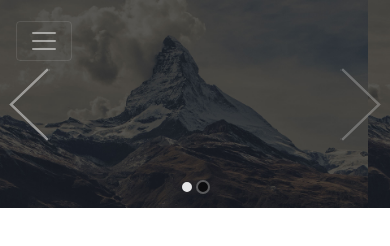
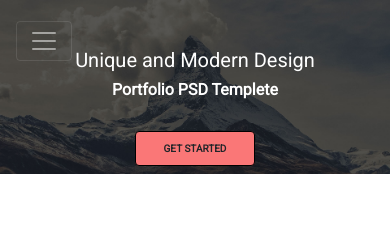
Before and after one commit to Maryasych/Waxom, a plain HTML site: page index.html in a window 390 px wide. Drawn offline with nearby package versions, Linux system fonts and the light colour scheme.

Commit message:
mobile ver

```diff
--- a/css/main.css
+++ b/css/main.css
@@ -3,12 +3,7 @@ font-family: 'Raleway', sans-serif;
 font-family: 'Montserrat', sans-serif;
 font-family: 'Roboto', sans-serif;
 }
-.slider{
-    background-image: url(../img/slider.jpg);
-    background-color: gray;
-    background-size: cover;
-    min-height: 1024px;
-}
+
 .navbar{
     font-size: .7rem;
     margin-top: 1.2em;
@@ -57,12 +52,17 @@ font-family: 'Roboto', sans-serif;
 }
 .carousel-caption{
     font-family: 'Raleway', sans-serif;
-    bottom: 35%;
+    bottom: 30%;
 }
 .user-btn{
     background-color: rgb(250, 119, 119);
     border: 1px solid #000;
-    color: #fff;
     font-size: 10px;
     padding: 9px 28px;
 }
+.slider{
+    background: url(../img/slider.jpg) no-repeat;
+    background-color: gray;
+    background-size: cover;
+    width: 100%;
+}
--- a/index.html
+++ b/index.html
@@ -55,7 +55,7 @@
                 </div>
               </nav>
 
-    <div id="my-carousel" class="carousel slide" data-ride="carousel">
+    <div id="my-carousel" class="carousel slide d-none d-md-block" data-ride="carousel">
         <ol class="carousel-indicators">
             <li class="active" data-target="#my-carousel" data-slide-to="0" aria-current="location"></li>
             <li data-target="#my-carousel" data-slide-to="1"></li>
@@ -70,7 +70,7 @@
                         Illum aut non impedit dicta soluta accusantium labore fugiat, molestias,
                         repudiandae culpa distinctio rerum nesciunt aperiam, ad quia velit tempora beatae architecto.</p>
                         <br>
-                    <button type="button" class="btn user-btn text-uppercase font-weight-bold" type="button">Get started</button>
+                    <button type="button" class="btn user-btn text-uppercase text-white font-weight-bold" type="button">Get started</button>
                 </div>
             </div>
             <div class="carousel-item">
@@ -90,7 +90,18 @@
             <span class="sr-only">Next</span>
         </a>
     </div>
-
+    <div class="d-block d-md-none">
+            <div class="container">
+                    <div class="row">
+                      <div class="slider text-center text-white pt-5">
+                            <h3 class="h5">Unique and Modern Design</h3>
+                            <h1 class="font-weight-bold h6">Portfolio PSD Templete</h1>
+                                <br>
+                            <button type="button" class="btn user-btn text-uppercase font-weight-bold mb-2" type="button">Get started</button>
+</div>
+                    </div>
+                  </div>
+    </div>
 
 
 
```
